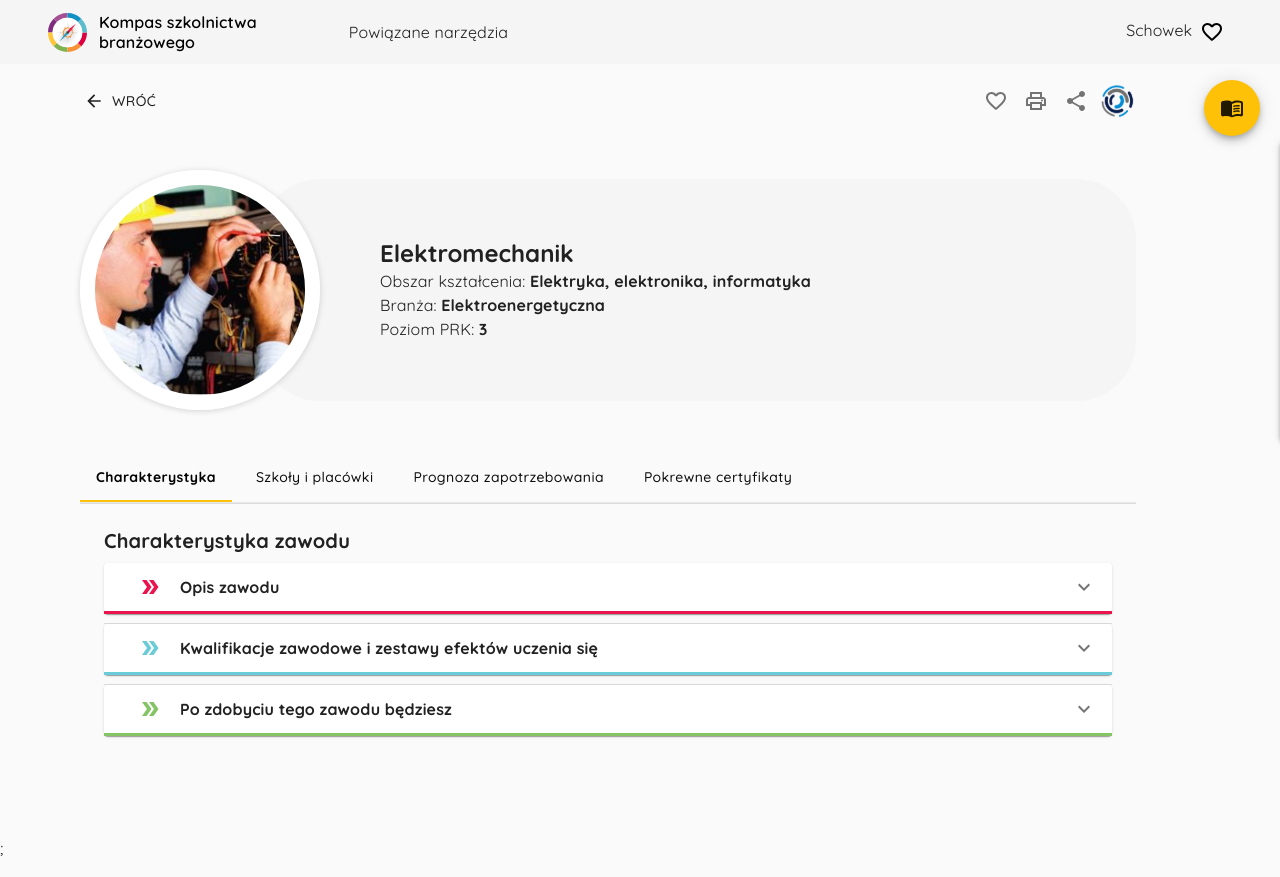
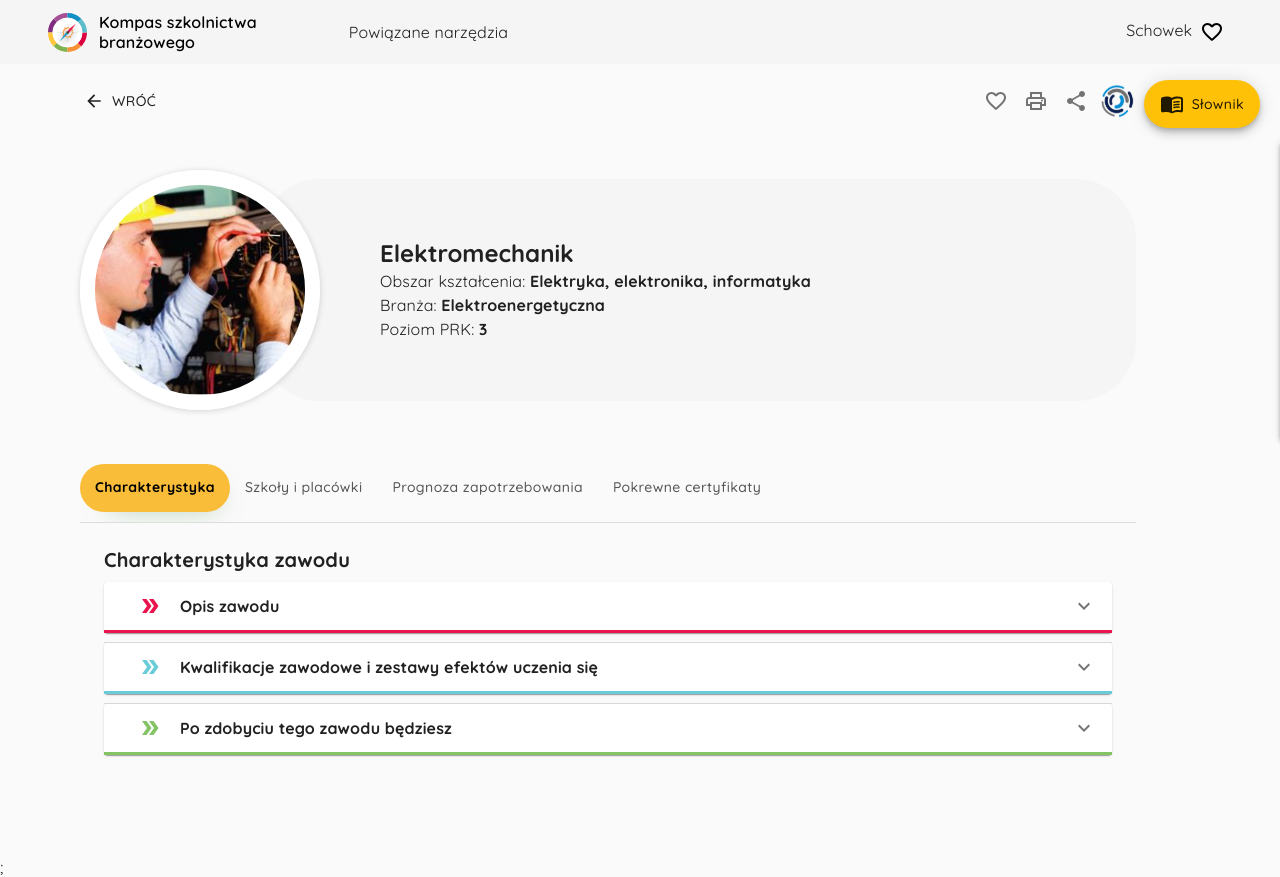
Before and after one commit to gosia-barlik/szkolnictwo_2.0, a React (Vite) app: page /qualification/12849 in a window 1280 px wide. Built offline with nearby package versions, Linux system fonts and the light colour scheme.

Commit message:
qualification tabs as pills

```diff
--- a/src/assets/wrappers/Dictionary.js
+++ b/src/assets/wrappers/Dictionary.js
@@ -2,6 +2,8 @@ import styled from "styled-components";
 
 const Wrapper = styled.div`
   .dictionary-fab {
+    font-family: Quicksand, serif;
+    text-transform: none;
     position: fixed;
     top: 80px;
     right: 20px;
--- a/src/assets/wrappers/QualificationPage.js
+++ b/src/assets/wrappers/QualificationPage.js
@@ -28,7 +28,6 @@ const Wrapper = styled.div`
     align-items: center;
     justify-content: center;
   }
-
   .qualification-info {
     background-color: var(--grey-100);
     padding: 60px 120px;
--- a/src/components/ui/Dictionary.jsx
+++ b/src/components/ui/Dictionary.jsx
@@ -16,13 +16,15 @@ const Dictionary = () => {
   return (
     <Wrapper>
       <Fab
+        variant="extended"
         className="dictionary-fab"
         title="Słownik"
         color="primary"
         aria-label="add"
         onClick={handleChange}
       >
-        <MenuBookRoundedIcon />
+        <MenuBookRoundedIcon sx={{ mr: 1 }} />
+        Słownik
       </Fab>
       <Box className={"dictionary" + (visible ? " show" : " hidden")}>
         <Paper className="content" elevation={4}>
--- a/src/components/ui/Tabs.jsx
+++ b/src/components/ui/Tabs.jsx
@@ -1,7 +1,8 @@
-import { useState} from "react";
+import { useState } from "react";
 import { styled } from "@mui/material/styles";
 import Box from "@mui/material/Box";
-import Tab from "@mui/material/Tab";
+import Tab, { tabClasses } from "@mui/material/Tab";
+import Tabs, { tabsClasses } from "@mui/material/Tabs";
 import TabContext from "@mui/lab/TabContext";
 import TabList from "@mui/lab/TabList";
 import TabPanel from "@mui/lab/TabPanel";
@@ -10,39 +11,32 @@ import QualificationSchool from "../QualificationSchool";
 import QualificationDemand from "../QualificationDemand";
 import QualificationSimilar from "../QualificationSimilar";
 
-const AntTabs = styled(TabList)({
-  borderBottom: "1px solid #e8e8e8",
-  "& .MuiTabs-indicator": {
-    backgroundColor: "primary",
+const TabItem = styled(Tab)(({ theme }) => ({
+  textTransform: "none",
+  position: "relative",
+  borderRadius: "30px",
+  textAlign: "center",
+  transition: "all .5s",
+  padding: "10px 15px",
+  color: "#555555",
+  height: "auto",
+  margin: "10px 0",
+  float: "none",
+  fontSize: "14px",
+  fontWeight: "500",
+  fontFamily: "Quicksand",
+  [theme.breakpoints.up("md")]: {
+    minWidth: 120,
   },
-});
+  [`&.${tabClasses.selected}, &:hover`]: {
+    color: "black",
+    fontWeight: "700",
+    backgroundColor: "#fabd3a",
+    boxShadow: "8px 11px 29px -21px rgba(0, 99, 12, 1)",
+  },
+}));
 
-const AntTab = styled((props) => <Tab disableRipple {...props} />)(
-  ({ theme }) => ({
-    textTransform: "none",
-    minWidth: 0,
-    [theme.breakpoints.up("sm")]: {
-      minWidth: 0,
-    },
-    fontWeight: theme.typography.fontWeightMedium,
-    marginRight: theme.spacing(1),
-    color: "rgba(0, 0, 0, 0.95)",
-    fontFamily: ["Quicksand", '"Segoe UI"', "Roboto"].join(","),
-    "&:hover": {
-      color: "#black",
-      opacity: 1,
-    },
-    "&.Mui-selected": {
-      color: "black",
-      fontWeight: theme.typography.fontWeightBold,
-    },
-    "&.Mui-focusVisible": {
-      backgroundColor: "#d1eaff",
-    },
-  })
-);
-
-const Tabs = () => {
+const TabsPill = () => {
   const [value, setValue] = useState("1");
   const handleChange = (event, newValue) => {
     setValue(newValue);
@@ -52,16 +46,25 @@ const Tabs = () => {
     <Box sx={{ width: "100%", typography: "body1", marginTop: "44px" }}>
       <TabContext value={value}>
         <Box sx={{ borderBottom: 1, borderColor: "divider" }}>
-          <AntTabs
+          <Tabs
+            value={value}
             selectionFollowsFocus
+            variant="scrollable"
+            scrollButtons="auto"
             onChange={handleChange}
             aria-label="Zakładki"
+            sx={{
+              width: "100%",
+              [`& .${tabsClasses.indicator}`]: {
+                display: "none",
+              },
+            }}
           >
-            <AntTab label="Charakterystyka" value="1" />
-            <AntTab label="Szkoły i placówki" value="2" />
-            <AntTab label="Prognoza zapotrzebowania" value="3" />
-            <AntTab label="Pokrewne certyfikaty" value="4" />
-          </AntTabs>
+            <TabItem disableRipple label="Charakterystyka" value="1" />
+            <TabItem disableRipple label="Szkoły i placówki" value="2" />
+            <TabItem disableRipple label="Prognoza zapotrzebowania" value="3" />
+            <TabItem disableRipple label="Pokrewne certyfikaty" value="4" />
+          </Tabs>
         </Box>
         <TabPanel value="1">
           <QualificationCharacteristic />
@@ -79,4 +82,4 @@ const Tabs = () => {
     </Box>
   );
 };
-export default Tabs;
+export default TabsPill;
--- a/src/pages/Qualification.jsx
+++ b/src/pages/Qualification.jsx
@@ -10,7 +10,7 @@ import FavoriteRoundedIcon from "@mui/icons-material/FavoriteRounded";
 import PrintOutlinedIcon from "@mui/icons-material/PrintOutlined";
 import ShareRoundedIcon from "@mui/icons-material/ShareRounded";
 import IconButton from "@mui/material/IconButton";
-import Tabs from "../components/ui/Tabs";
+import TabsPill from "../components/ui/Tabs";
 import img from "../assets/img/zsk-logo.svg";
 import { useDispatch, useSelector } from "react-redux";
 import { addToClipboard, removeFromClipboard } from "../redux/clipboard";
@@ -121,7 +121,7 @@ const Qualification = () => {
         </div>
       </div>
       <div className="qualification-tabs">
-        <Tabs />
+        <TabsPill />
       </div>
     </Wrapper>
   );
```
